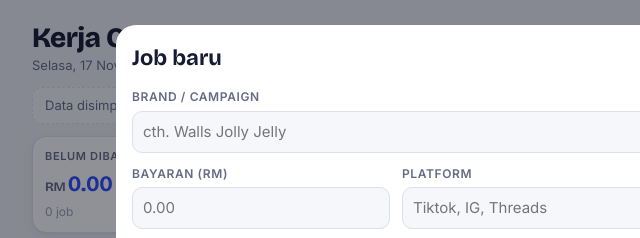
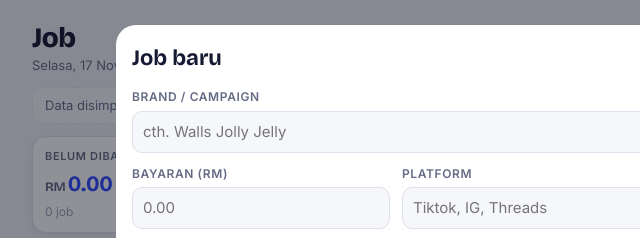
Before and after one commit to imafizan-code/video-claude-ima, a plain HTML site: page collab-tracker.html in a window 1280 px wide. Shown: the top 238 px of the page, 244-884 px from the left. Drawn offline with nearby package versions, Linux system fonts and the light colour scheme.

Commit message:
Rename app title to Job
Co-Authored-By: Claude Opus 5.5 <noreply@anthropic.com>
Claude-Session: https://claude.ai/code/session_016cHBiKRJRTY7QCKRhjh76Z

```diff
--- a/collab-tracker.html
+++ b/collab-tracker.html
@@ -1,4 +1,4 @@
-<title>Kerja Collab</title>
+<title>Job</title>
 <meta name="claude:viewport-fit-sides" content="cover">
 <link rel="preconnect" href="https://fonts.googleapis.com">
 <link rel="stylesheet" href="https://fonts.googleapis.com/css2?family=Bricolage+Grotesque:opsz,wght@12..96,500;12..96,700;12..96,800&family=Inter:wght@400;500;600&family=DM+Mono:wght@400;500&display=swap">
@@ -131,7 +131,7 @@ header.top .grow{flex:1;min-width:0}
 <div class="wrap">
   <header class="top">
     <div class="grow">
-      <h1>Kerja Collab</h1>
+      <h1>Job</h1>
       <div class="sub" id="today"></div>
     </div>
     <button class="btn primary" id="addBtn" type="button">+ Job baru</button>
```
